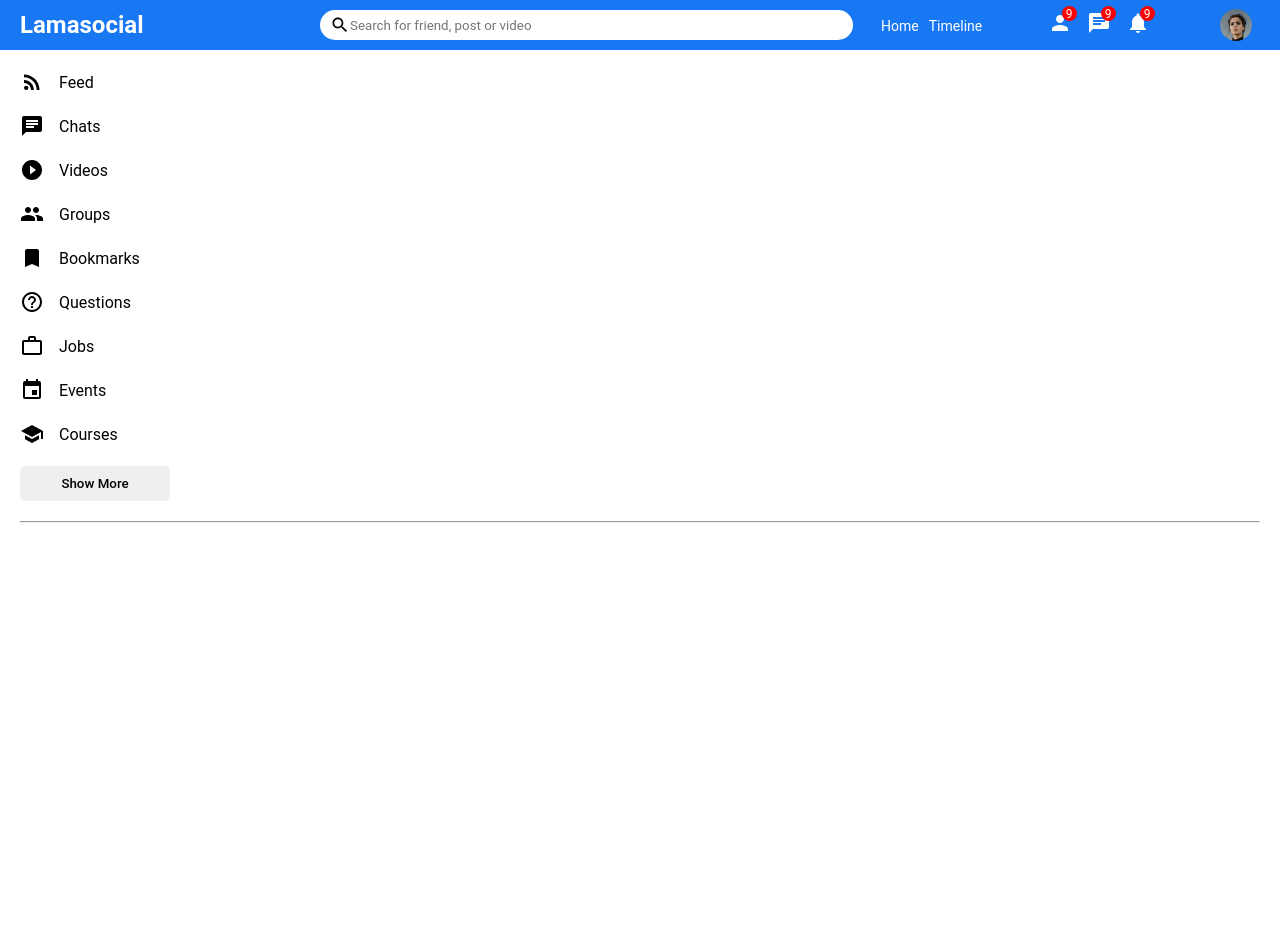
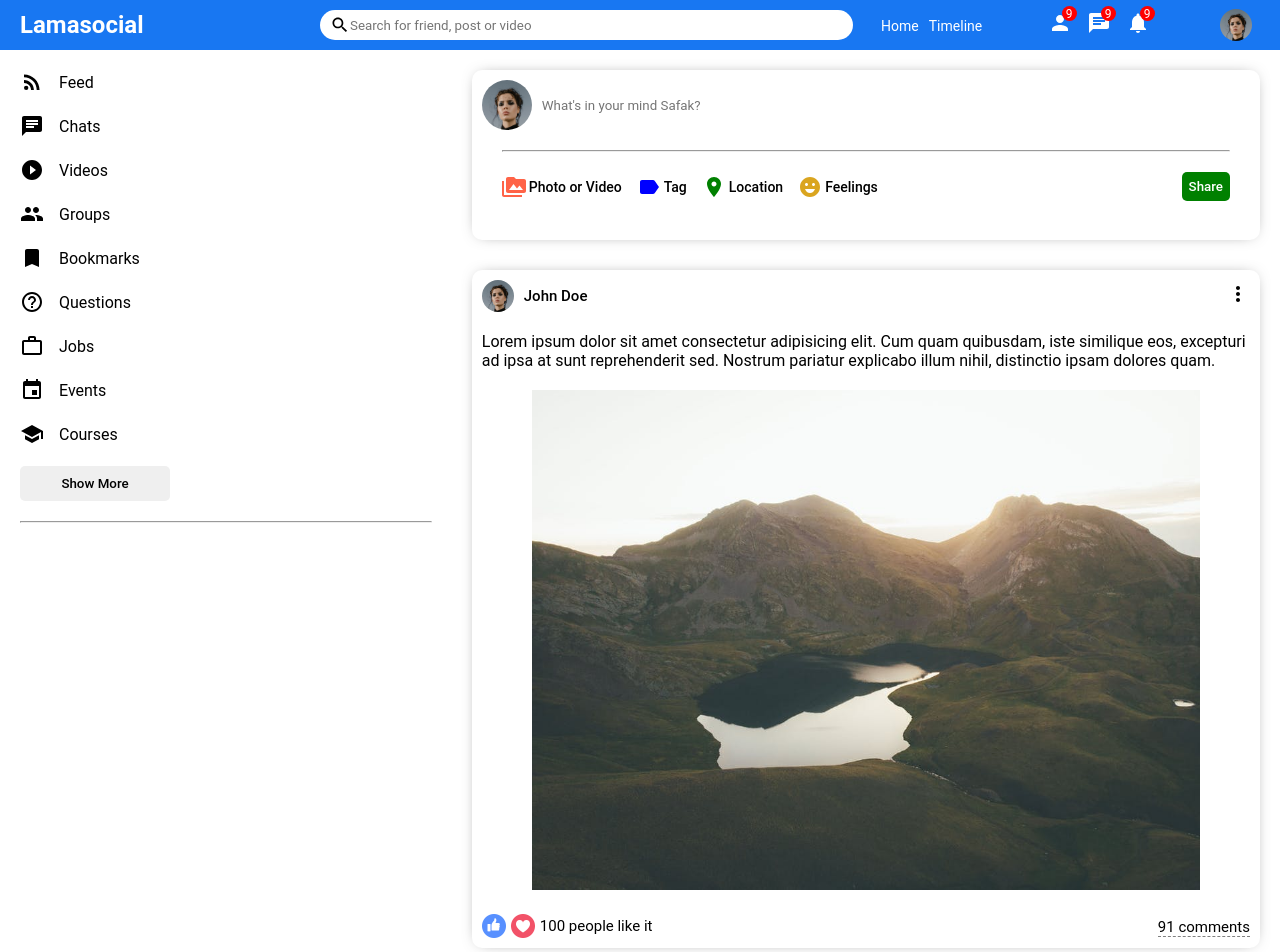
Before and after one commit to abdurnourtanim/social-media-frontend, a React (Create React App) app: page / in a window 1280 px wide. Shown: the top 952 px of the page. Before the commit the page ends 800 px from the top, so only its background shows below. Built offline with nearby package versions, Linux system fonts and the light colour scheme.

Commit message:
Feed,Share & Post done

```diff
--- /dev/null
+++ b/src/components/Feed.js
@@ -0,0 +1,17 @@
+import React from "react";
+import "../styles/Feed.css";
+import Post from "./Post";
+import Share from "./Share";
+
+const Feed = () => {
+  return (
+    <div className="feed">
+      <div className="feedWrapper">
+        <Share />
+        <Post />
+      </div>
+    </div>
+  );
+};
+
+export default Feed;
--- /dev/null
+++ b/src/components/Post.js
@@ -0,0 +1,47 @@
+import { MoreVert } from "@material-ui/icons";
+import React from "react";
+import img4 from "../assets/heart.png";
+import img3 from "../assets/like.png";
+import img from "../assets/person/1.jpeg";
+import img2 from "../assets/post/1.jpeg";
+import "../styles/post.css";
+
+const Post = () => {
+  return (
+    <div className="post">
+      <div className="postWrapper">
+        <div className="postTop">
+          <div className="postTopLeft">
+            <img className="postProfileImg" src={img} alt="profile" />
+            <span className="postUsername">John Doe</span>
+            <span className="postDate">{new Date().toLocaleDateString}</span>
+          </div>
+          <div className="postTopRight">
+            <MoreVert />
+          </div>
+        </div>
+        <div className="postCenter">
+          <span className="postText">
+            Lorem ipsum dolor sit amet consectetur adipisicing elit. Cum quam
+            quibusdam, iste similique eos, excepturi ad ipsa at sunt
+            reprehenderit sed. Nostrum pariatur explicabo illum nihil,
+            distinctio ipsam dolores quam.
+          </span>
+          <img className="postImg" src={img2} alt="post-img" />
+        </div>
+        <div className="postBottom">
+          <div className="postBottomLeft">
+            <img className="likeIcon" src={img3} alt="" />
+            <img className="likeIcon" src={img4} alt="" />
+            <span className="postLikeCounter">100 people like it</span>
+          </div>
+          <div className="postBottomRight">
+            <span className="postCommentText">91 comments</span>
+          </div>
+        </div>
+      </div>
+    </div>
+  );
+};
+
+export default Post;
--- /dev/null
+++ b/src/components/Share.js
@@ -0,0 +1,41 @@
+import { EmojiEmotions, Label, PermMedia, Room } from "@material-ui/icons";
+import React from "react";
+import img from "../assets/person/1.jpeg";
+import "../styles/share.css";
+import ShareOption from "./ShareOption";
+
+const Share = () => {
+  return (
+    <div className="share">
+      <div className="shareWrapper">
+        <div className="shareTop">
+          <img className="shareProfileImg" src={img} alt="profile" />
+          <input
+            placeholder="What's in your mind Safak?"
+            className="shareInput"
+          />
+        </div>
+        <hr className="shareHr" />
+        <div className="shareBottom">
+          <div className="shareOptions">
+            <ShareOption
+              text="Photo or Video"
+              icon={PermMedia}
+              color="tomato"
+            />
+            <ShareOption text="Tag" icon={Label} color="blue" />
+            <ShareOption text="Location" icon={Room} color="green" />
+            <ShareOption
+              text="Feelings"
+              icon={EmojiEmotions}
+              color="goldenrod"
+            />
+          </div>
+          <button className="shareButton">Share</button>
+        </div>
+      </div>
+    </div>
+  );
+};
+
+export default Share;
--- /dev/null
+++ b/src/components/ShareOption.js
@@ -0,0 +1,13 @@
+import React from "react";
+import "../styles/share.css";
+
+const ShareOption = ({ text, color, icon: Icon }) => {
+  return (
+    <div className="shareOption">
+      <Icon htmlColor={color} className="shareIcon" />
+      <span className="shareOptionText">{text}</span>
+    </div>
+  );
+};
+
+export default ShareOption;
--- a/src/pages/Home.js
+++ b/src/pages/Home.js
@@ -1,4 +1,5 @@
 import React from "react";
+import Feed from "../components/Feed";
 import Sidebar from "../components/Sidebar";
 import TopBar from "../components/TopBar";
 
@@ -8,6 +9,7 @@ const Home = () => {
       <TopBar />
       <div className="homeContainer">
         <Sidebar />
+        <Feed />
       </div>
     </>
   );
--- /dev/null
+++ b/src/styles/Feed.css
@@ -0,0 +1,7 @@
+.feed {
+  flex: 5.5;
+}
+
+.feedWrapper {
+  padding: 20px;
+}
--- /dev/null
+++ b/src/styles/post.css
@@ -0,0 +1,78 @@
+.post {
+  width: 100%;
+  border-radius: 10px;
+  -webkit-box-shadow: 0px 0px 16px -8px rgba(0, 0, 0, 0.68);
+  box-shadow: 0px 0px 16px -8px rgba(0, 0, 0, 0.68);
+  margin: 30px 0;
+}
+
+.postWrapper {
+  padding: 10px;
+}
+
+.postTop {
+  display: flex;
+  align-items: center;
+  justify-content: space-between;
+}
+
+.postTopLeft {
+  display: flex;
+  align-items: center;
+}
+
+.postProfileImg {
+  width: 32px;
+  height: 32px;
+  border-radius: 50%;
+  object-fit: cover;
+}
+
+.postUsername {
+  font-size: 15px;
+  font-weight: 500;
+  margin: 0 10px;
+}
+
+.postDate {
+  font-size: 12px;
+}
+
+.postCenter {
+  margin: 20px 0;
+}
+
+.postImg {
+  margin-top: 20px;
+  width: 100%;
+  max-height: 500px;
+  object-fit: contain;
+}
+
+.postBottom {
+  display: flex;
+  align-items: center;
+  justify-content: space-between;
+}
+
+.postBottomLeft {
+  display: flex;
+  align-items: center;
+}
+
+.likeIcon {
+  width: 24px;
+  height: 24px;
+  margin-right: 5px;
+  cursor: pointer;
+}
+
+.postLikeCounter {
+  font-size: 15px;
+}
+
+.postCommentText {
+  cursor: pointer;
+  border-bottom: 1px dashed gray;
+  font-size: 15px;
+}
--- /dev/null
+++ b/src/styles/share.css
@@ -0,0 +1,76 @@
+.share {
+  width: 100%;
+  height: 170px;
+  border-radius: 10px;
+  -webkit-box-shadow: 0px 0px 16px -8px rgba(0, 0, 0, 0.68);
+  box-shadow: 0px 0px 16px -8px rgba(0, 0, 0, 0.68);
+}
+
+.shareWrapper {
+  padding: 10px;
+}
+
+.shareTop {
+  display: flex;
+  align-items: center;
+}
+
+.shareProfileImg {
+  width: 50px;
+  height: 50px;
+  border-radius: 50%;
+  object-fit: cover;
+  margin-right: 10px;
+}
+
+.shareInput {
+  border: none;
+  width: 80%;
+}
+
+.shareInput:focus {
+  outline: none;
+}
+
+.shareHr {
+  margin: 20px;
+}
+
+.shareBottom {
+  display: flex;
+  align-items: center;
+  justify-content: space-between;
+}
+
+.shareOptions {
+  display: flex;
+  margin-left: 20px;
+}
+
+.shareOption {
+  display: flex;
+  align-items: center;
+  margin-right: 15px;
+  cursor: pointer;
+}
+
+.shareIcon {
+  font-size: 18px;
+  margin-right: 3px;
+}
+
+.shareOptionText {
+  font-size: 14px;
+  font-weight: 500;
+}
+
+.shareButton {
+  border: none;
+  padding: 7px;
+  border-radius: 5px;
+  background-color: green;
+  font-weight: 500;
+  margin-right: 20px;
+  cursor: pointer;
+  color: white;
+}
```
